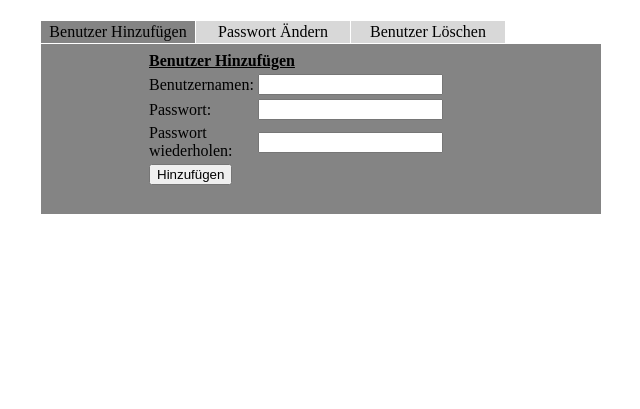
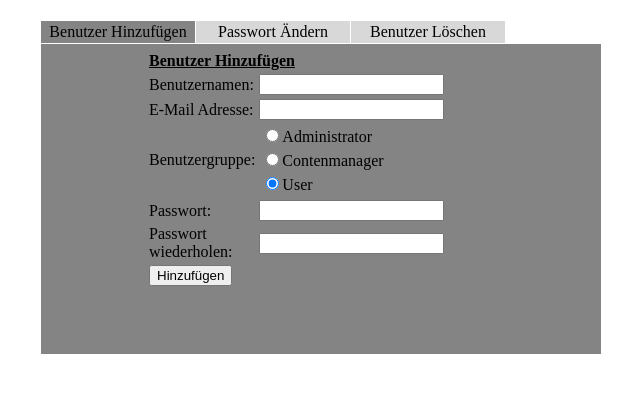
Before and after one commit to WI13-project/infosaeule, a PHP site: page /form.php in a window 1280 px wide. Shown: the part 18-427 px from the top of the page, without its empty margins (299-939 px from the left). Run offline with PHP 8.4, Linux system fonts and the light colour scheme.

Commit message:
Funktionen mit DB ermöglicht

```diff
--- a/prototyp2/css/form.css
+++ b/prototyp2/css/form.css
@@ -6,16 +6,16 @@ hr, p, a, h1, h2, h3, h4, h5, h6, body   {margin: 0px;}
 	text-align: center;
 	padding: 5px;
 	width:  600px;
-	height: 200px;
+	height: 400px;
 	margin-left: auto;
 	margin-right: auto;
 }
 
-#menue ul{
+.menue ul{
 	padding: 0;
 }
 
-#menue ul li{
+.menue ul li{
 	border: solid black 0px;
 	float: left;
 	list-style: none;
@@ -25,7 +25,7 @@ hr, p, a, h1, h2, h3, h4, h5, h6, body   {margin: 0px;}
 	margin-right: 1px;
 }
 
-#menue a{
+.menue a{
 	border: solid black 0px;
 	display: block;
 	text-decoration: none;
@@ -47,7 +47,7 @@ hr, p, a, h1, h2, h3, h4, h5, h6, body   {margin: 0px;}
 	border: solid green 0px;
 	position: absolute;
 	width: 550px;
-	height: 160px;
+	height: 300px;
 	margin-top: 23px;
 	padding: 5px;
 	float: left;
--- a/prototyp2/form.php
+++ b/prototyp2/form.php
@@ -11,7 +11,7 @@ include("header.php");
 	<body>
 		<div id="admin">
 		<form action="user.php" method="post">
-		<div id="menue">
+		<div class="menue">
 			<ul>
 				<li id="a_add" style="background-color: #848484"><a href="#" onclick="javascript:show_add();">
 					<input id="radio_add" type="radio" name="radio_tbl" value="add" checked="true" style="display:none;">Benutzer Hinzuf&uuml;gen</a></li>
@@ -29,6 +29,22 @@ include("header.php");
 			<tr>
 				<td>Benutzernamen:</td>
 				<td> <input type="text" name="new_name"> </td>
+			</tr>
+			<tr>
+				<td>E-Mail Adresse:</td>
+				<td> <input type="text" name="mail"> </td>
+			</tr>
+			<tr>
+				<td>Benutzergruppe:</td>
+				<td >
+					<div class="menue">
+					<ul>
+						<li><input id="radio_admin" type="radio" name="radio_user_group" value="admin">Administrator</a></li>
+						<li><input id="radio_cm" type="radio" name="radio_user_group" value="cm">Contenmanager</a></li>
+		        		<li><input id="radio_user" type="radio" name="radio_user_group" checked="true" value="user">User</a></li>
+					</ul>
+					</div>
+				</td>
 			</tr>
 			<tr>
 				<td>Passwort:</td>
```
Also changed, not shown: prototyp2/user.php (+55 -66 lines).
